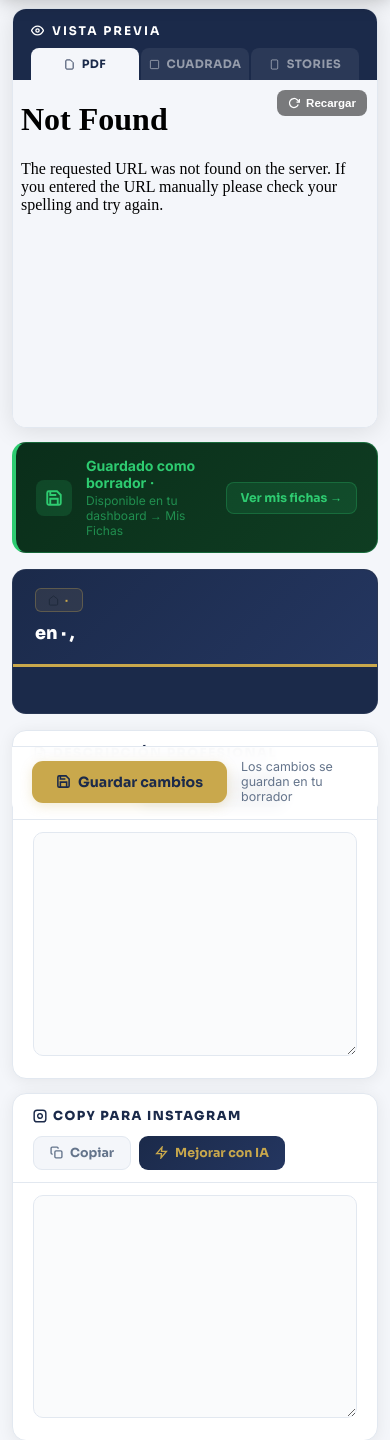
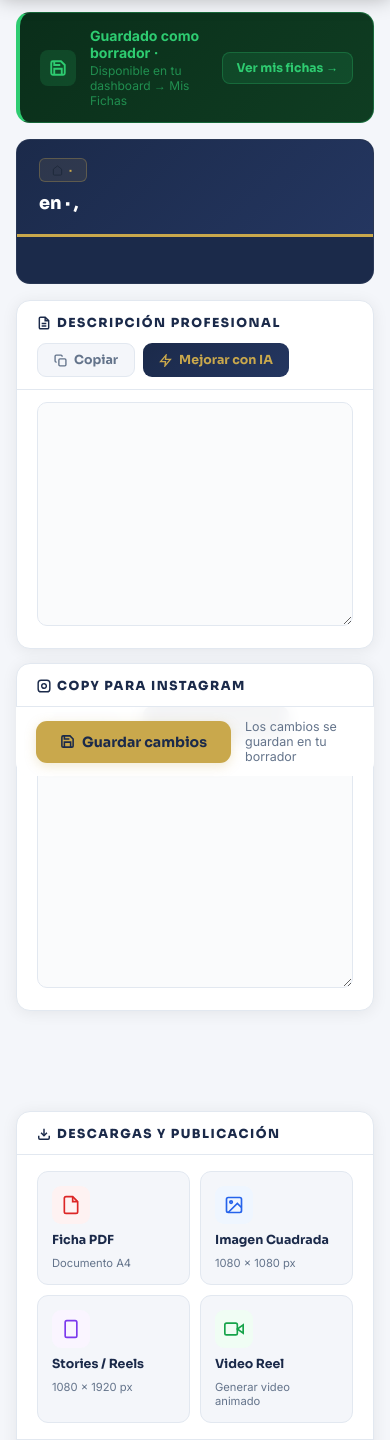
Before and after one commit to inmersivagrupoinmobiliario-dotcom/Inmersiva-Inmobiliaria, a Python web app: template templates/results.html in a window 390 px wide; the page is wider, and only the part inside the window is pictured. Shown: the part 68-1508 px from the top of that part. Run offline with Jinja, Linux system fonts and the light colour scheme; the template is opened without the code that fills it, so the values that code supplies are empty.

Commit message:
fix: pantalla partida 50/50 real — layout de app con altura completa, scroll independiente por columna
Co-Authored-By: Claude Sonnet 4.6 <noreply@anthropic.com>

```diff
--- a/templates/results.html
+++ b/templates/results.html
@@ -55,21 +55,23 @@
     .nav-btn-gold:hover { opacity: .88; }
 
     /* ── SPLIT LAYOUT ── */
+    /* ── APP SHELL: full-height split ── */
+    body { overflow: hidden; }
     .split-layout {
       display: flex;
-      gap: 20px;
-      align-items: flex-start;
-      max-width: 1500px;
-      margin: 0 auto;
-      padding: 24px 20px 60px;
+      height: calc(100vh - 64px);
+      overflow: hidden;
     }
-    .split-left { flex: 1; min-width: 0; }
+    .split-left {
+      flex: 0 0 50%;
+      overflow-y: auto;
+      padding: 20px 24px 80px;
+      border-right: 1px solid var(--border);
+    }
     .split-right {
-      width: 440px;
-      flex-shrink: 0;
-      position: sticky;
-      top: 80px;
-      max-height: calc(100vh - 96px);
+      flex: 0 0 50%;
+      height: 100%;
+      overflow: hidden;
     }
 
     /* ── DRAFT BANNER ── */
@@ -242,13 +244,10 @@
     /* ── PREVIEW PANEL ── */
     .preview-panel {
       background: var(--card);
-      border-radius: var(--radius);
-      box-shadow: 0 4px 24px rgba(0,0,0,.10);
-      border: 1.5px solid var(--border);
       overflow: hidden;
       display: flex;
       flex-direction: column;
-      height: calc(100vh - 100px);
+      height: 100%;
     }
     .preview-header {
       padding: 14px 18px 0;
@@ -350,17 +349,17 @@
     .preview-refresh:hover { background: rgba(0,0,0,.75); }
 
     /* ── RESPONSIVE ── */
-    @media (max-width: 1100px) {
-      .split-layout { flex-direction: column-reverse; }
-      .split-right { width: 100%; position: static; max-height: none; }
-      .preview-panel { height: 520px; }
+    @media (max-width: 900px) {
+      body { overflow: auto; }
+      .split-layout { flex-direction: column; height: auto; overflow: visible; }
+      .split-left { flex: none; width: 100%; border-right: none; padding: 16px 16px 60px; overflow: visible; }
+      .split-right { flex: none; width: 100%; height: 520px; }
     }
     @media (max-width: 640px) {
-      .split-layout { padding: 12px 12px 60px; gap: 14px; }
+      .split-right { height: 380px; }
       .prop-card-body { flex-direction: column; gap: 14px; }
       .prop-stats { margin-left: 0; }
       .downloads-grid { grid-template-columns: 1fr 1fr; }
-      .preview-panel { height: 420px; }
     }
   </style>
 </head>
```
